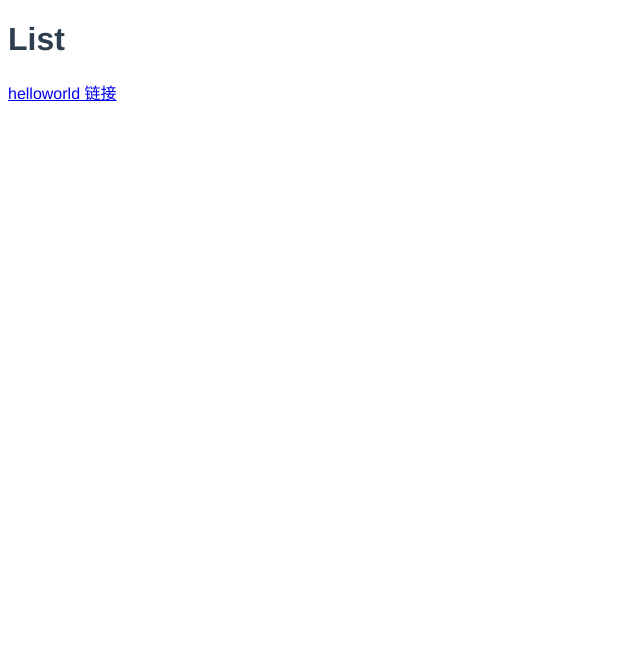
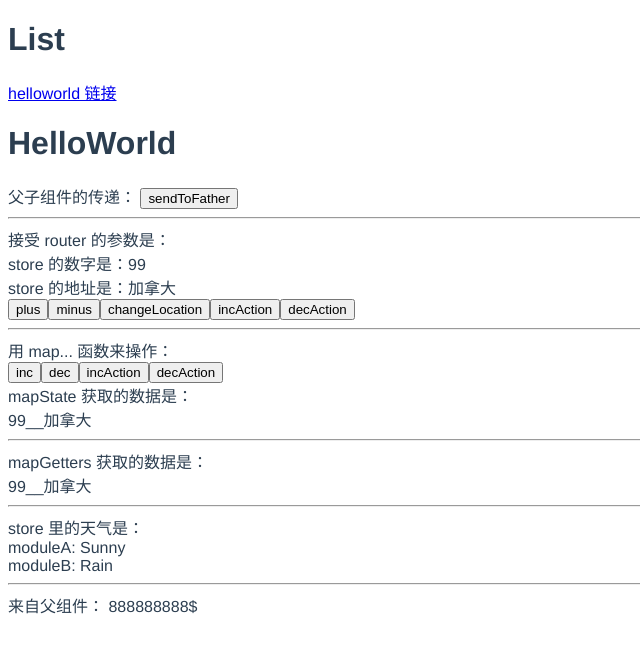
Before and after one commit to hejianxinsir/vue-demos, a Vue app: page / in a window 1280 px wide. Shown: the top 652 px of the page, without its empty margins (0-640 px from the left). Built offline with nearby package versions, Linux system fonts and the light colour scheme.

Commit message:
父子组件通信

```diff
--- a/src/components/HelloWorld.vue
+++ b/src/components/HelloWorld.vue
@@ -1,6 +1,12 @@
 <template>
   <div class="hello">
     <h1>HelloWorld</h1>
+
+    父子组件的传递：
+    <button @click="sendToF">sendToFather</button>
+
+    <hr>
+
     接受 router 的参数是：{{this.$route.params.data}}<br>
 
     store 的数字是：{{getNum}}<br>
@@ -32,6 +38,11 @@
     store 里的天气是：<br>
     moduleA: {{this.$store.state.moduleA.today}}<br>
     moduleB: {{this.$store.state.moduleB.today}}<br>
+
+    <hr>
+
+    来自父组件：
+    {{msg}}
   </div>
 </template>
 
@@ -40,6 +51,12 @@ import {mapState, mapMutations, mapActions, mapGetters} from 'vuex';
 
 export default {
   name: 'HelloWorld',
+  props: ['msg'],
+  data(){
+    return {
+      money: '8877$'
+    }
+  },
   computed: {
     getNum(){
       return this.$store.getters.getNum
@@ -51,6 +68,9 @@ export default {
     ...mapState(['num', 'location'])
   },
   methods: {
+    sendToF(){
+      this.$emit('handle', this.money)
+    },
     plus(){
       this.$store.commit('inc')
     },
--- a/src/components/list.vue
+++ b/src/components/list.vue
@@ -4,15 +4,31 @@
     <router-link :to="{name: 'helloworld', params: {data: '天山雪莲'}}">
       helloworld 链接
     </router-link>
+    <br>
+
+    <HelloWorld @handle="receive" :msg="toSon"/>
+    {{fromSon}}
+
   </div>
 </template>
 
 <script>
+import HelloWorld from './HelloWorld.vue';
+
 export default {
   name: 'list',
   data(){
     return {
-
+      fromSon: '',
+      toSon: '888888888$'
+    }
+  },
+  components: {
+    HelloWorld
+  },
+  methods: {
+    receive(value){
+      this.fromSon = value
     }
   }
 }
```
